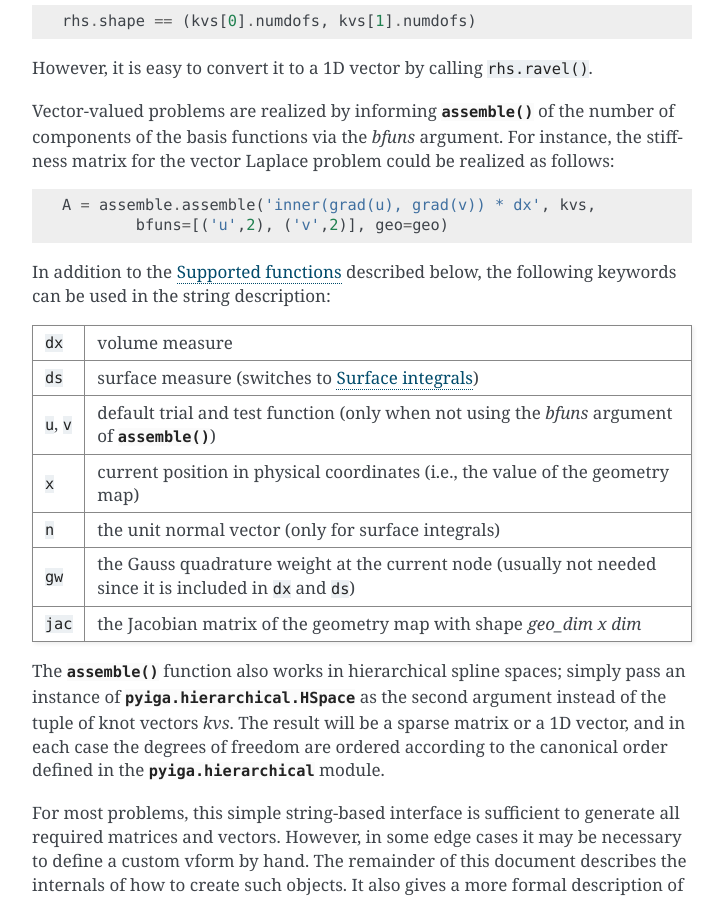
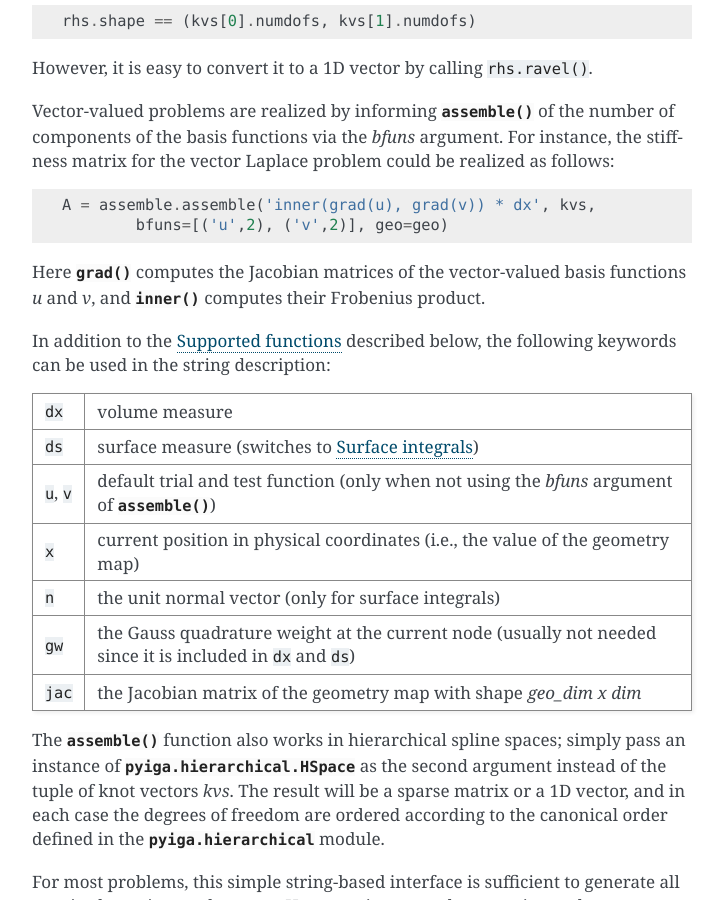
Before and after one commit to c-f-h/pyiga, a Sphinx documentation site: the page built from docs/source/guide/vforms.rst, in a window 1280 px wide and 900 px high, scrolled down 993 px. Shown: the whole window, without its empty margins (388-1112 px from the left). Built offline with Sphinx 7.4.7, drawn with Linux system fonts in a browser that asks for light colours.

Commit message:
improve docs

```diff
--- a/docs/source/guide/vforms.rst
+++ b/docs/source/guide/vforms.rst
@@ -54,6 +54,9 @@ as follows::
 
     A = assemble.assemble('inner(grad(u), grad(v)) * dx', kvs,
             bfuns=[('u',2), ('v',2)], geo=geo)
+
+Here :func:`.grad` computes the Jacobian matrices of the vector-valued basis
+functions `u` and `v`, and :func:`.inner` computes their Frobenius product.
 
 In addition to the :ref:`sec-supported` described below, the following
 keywords can be used in the string description:
```
